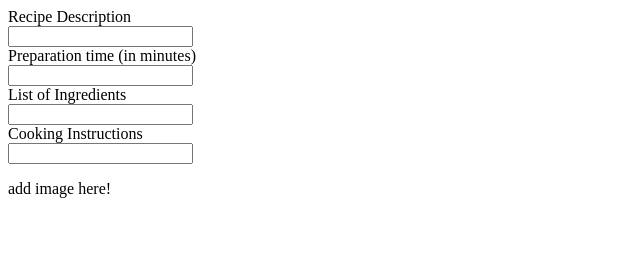
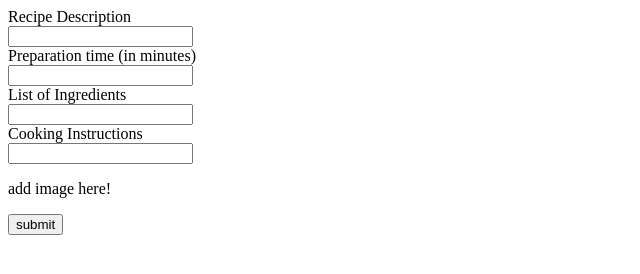
Before and after one commit to GU-Web-Dev-2024/group-challenge-2-team-08, a plain HTML site: page index.html in a window 1280 px wide. Shown: the whole page, without its empty margins (0-640 px from the left). Drawn offline with Linux system fonts and the light colour scheme.

Commit message:
add submit

```diff
--- a/index.html
+++ b/index.html
@@ -34,6 +34,9 @@ Submit Button -->
     <div id="recipeImage">
         <p>add image here!</p>
     </div>
+    <div>
+        <input type="button" value="submit">
+    </div>
 </form>
 
 
```
